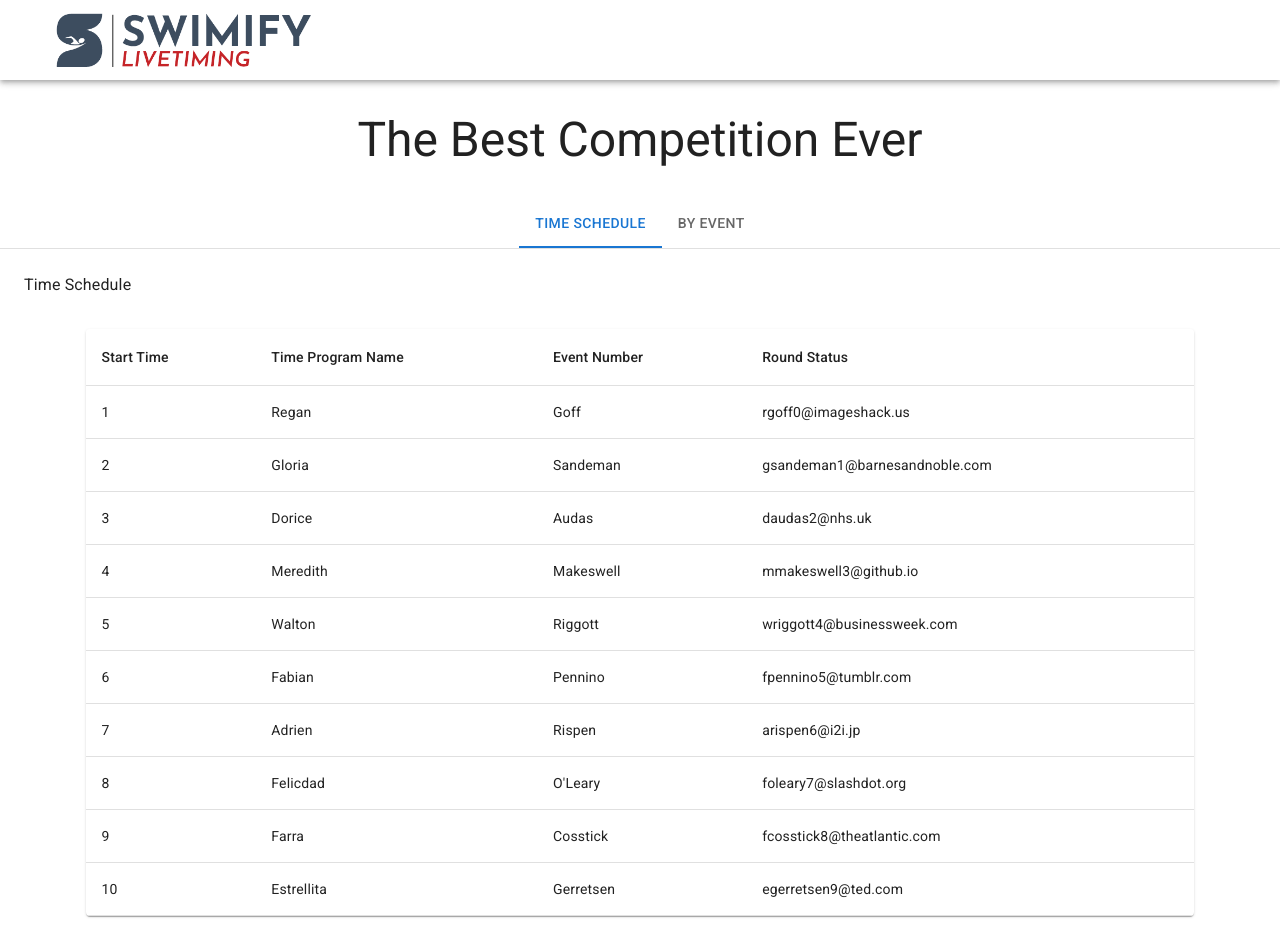
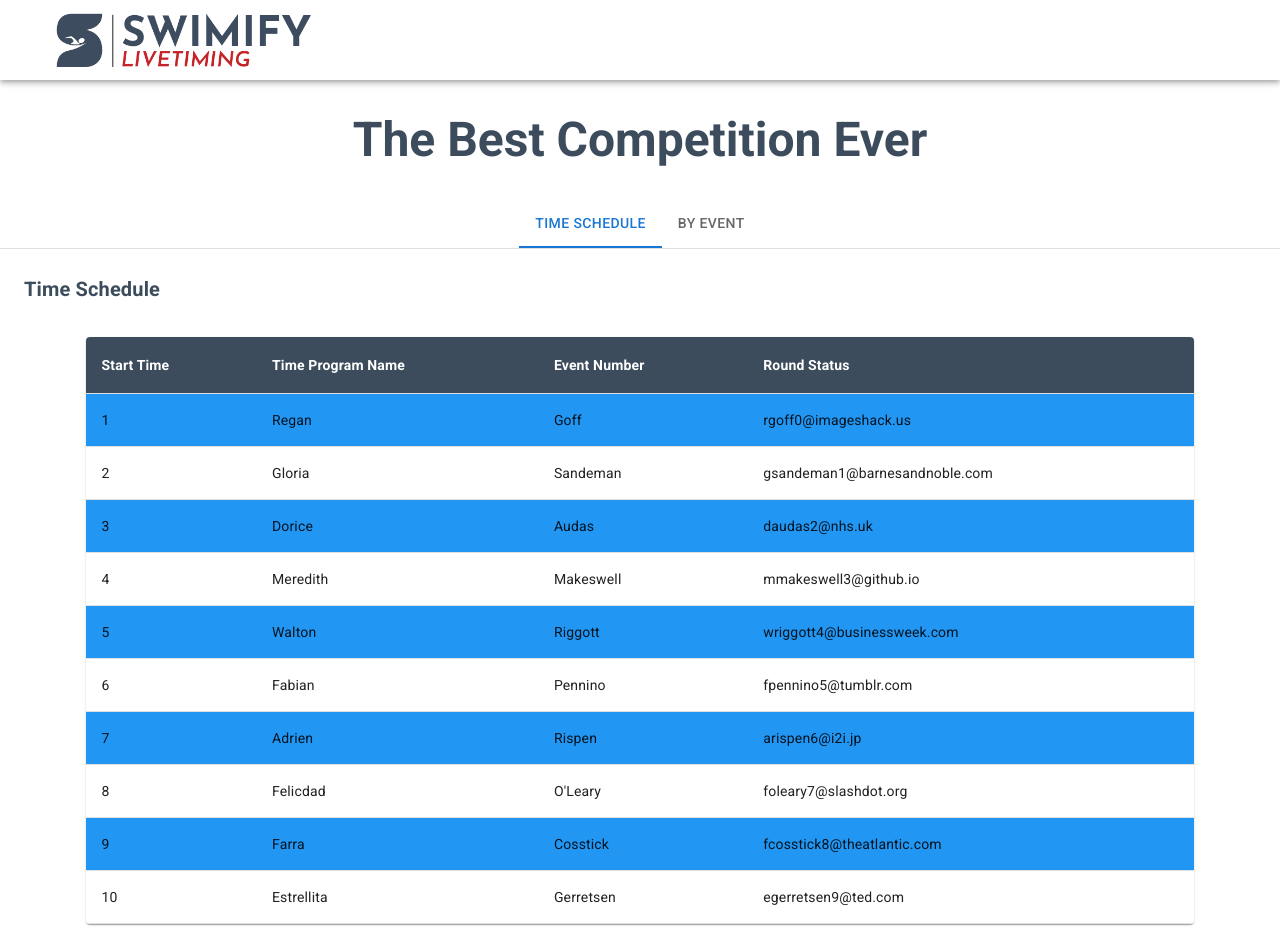
Before and after one commit to nfluk/swimify-demo, a React (Create React App) app: page / in a window 1280 px wide. Built offline with nearby package versions, Linux system fonts and the light colour scheme.

Commit message:
installed express & nodemon

```diff
--- a/package.json
+++ b/package.json
@@ -12,6 +12,7 @@
     "@testing-library/jest-dom": "^5.17.0",
     "@testing-library/react": "^13.4.0",
     "@testing-library/user-event": "^13.5.0",
+    "express": "^4.18.2",
     "react": "^18.2.0",
     "react-dom": "^18.2.0",
     "react-scripts": "5.0.1",
@@ -40,5 +41,8 @@
       "last 1 firefox version",
       "last 1 safari version"
     ]
+  },
+  "devDependencies": {
+    "nodemon": "^3.0.1"
   }
 }
--- /dev/null
+++ b/server.js
@@ -0,0 +1,5 @@
+const express = require('express');
+
+const app = express();
+
+app.listen(3002);
--- a/src/components/DataTableBody.js
+++ b/src/components/DataTableBody.js
@@ -3,7 +3,7 @@ import { TableBody, TableRow, TableCell } from '@mui/material';
 
 function DataTableBody() {
   return (
-    <TableBody>
+    <TableBody sx={rowStyle}>
       {tableData.map((row) => (
         <TableRow key={row.id}>
           <TableCell>{row.id}</TableCell>
@@ -15,6 +15,12 @@ function DataTableBody() {
     </TableBody>
   );
 }
+
+const rowStyle = {
+  '& tr:nth-of-type(2n+1)': {
+    backgroundColor: '#2196f3',
+  },
+};
 
 const tableData = [
   {
--- a/src/components/DataTableEvent.js
+++ b/src/components/DataTableEvent.js
@@ -15,9 +15,15 @@ function DataTableEvent() {
       <Table aria-label="simple table" stickyHeader>
         <TableHead>
           <TableRow>
-            <TableCell scope="header">Event Number</TableCell>
-            <TableCell scope="header">Event Name</TableCell>
-            <TableCell scope="header">Rounds</TableCell>
+            <TableCell sx={headerStyling} scope="header">
+              Event Number
+            </TableCell>
+            <TableCell sx={headerStyling} scope="header">
+              Event Name
+            </TableCell>
+            <TableCell sx={headerStyling} scope="header">
+              Rounds
+            </TableCell>
           </TableRow>
         </TableHead>
         <DataTableBody />
@@ -25,6 +31,12 @@ function DataTableEvent() {
     </TableContainer>
   );
 }
+
+const headerStyling = {
+  backgroundColor: '#3c4c5c',
+  color: 'white',
+  fontWeight: 'bold',
+};
 
 const tableStyling = {
   maxHeight: '600px',
--- a/src/components/DataTableTime.js
+++ b/src/components/DataTableTime.js
@@ -15,10 +15,18 @@ function DataTableTime() {
       <Table aria-label="simple table" stickyHeader>
         <TableHead>
           <TableRow>
-            <TableCell scope="header">Start Time</TableCell>
-            <TableCell scope="header">Time Program Name</TableCell>
-            <TableCell scope="header">Event Number</TableCell>
-            <TableCell scope="header">Round Status</TableCell>
+            <TableCell sx={headerStyling} scope="header">
+              Start Time
+            </TableCell>
+            <TableCell sx={headerStyling} scope="header">
+              Time Program Name
+            </TableCell>
+            <TableCell sx={headerStyling} scope="header">
+              Event Number
+            </TableCell>
+            <TableCell sx={headerStyling} scope="header">
+              Round Status
+            </TableCell>
           </TableRow>
         </TableHead>
         <DataTableBody />
@@ -26,6 +34,12 @@ function DataTableTime() {
     </TableContainer>
   );
 }
+
+const headerStyling = {
+  backgroundColor: '#3c4c5c',
+  color: 'white',
+  fontWeight: 'bold',
+};
 
 const tableStyling = {
   maxHeight: '600px',
--- a/src/components/MainTitle.js
+++ b/src/components/MainTitle.js
@@ -3,10 +3,16 @@ import { Typography } from '@mui/material';
 
 function MainTitle() {
   return (
-    <Typography variant="h3" align="center" sx={{ margin: '2rem' }}>
+    <Typography variant="h3" align="center" sx={titleStyle}>
       The Best Competition Ever
     </Typography>
   );
 }
 
+const titleStyle = {
+  margin: '2rem',
+  color: '#3c4c5c',
+  fontWeight: 'bold',
+};
+
 export default MainTitle;
--- a/src/components/Tabs.js
+++ b/src/components/Tabs.js
@@ -14,11 +14,15 @@ function Tabs({ value, handleChange }) {
           </TabList>
         </Box>
         <TabPanel value="1">
-          <Typography>Time Schedule</Typography>
+          <Typography variant="h6" sx={tabPanelStyle}>
+            Time Schedule
+          </Typography>
           <TimeSchedule />
         </TabPanel>
         <TabPanel value="2">
-          <Typography>By Event</Typography>
+          <Typography variant="h6" sx={tabPanelStyle}>
+            By Event
+          </Typography>
           <ByEvent />
         </TabPanel>
       </TabContext>
@@ -26,4 +30,10 @@ function Tabs({ value, handleChange }) {
   );
 }
 
+const tabPanelStyle = {
+  fontWeight: 'bold',
+  color: '#3c4c5c',
+  // textAlign: 'center',
+};
+
 export default Tabs;
```
Also changed, not shown: 2 other files (tests, documents, lock files or other folders).
